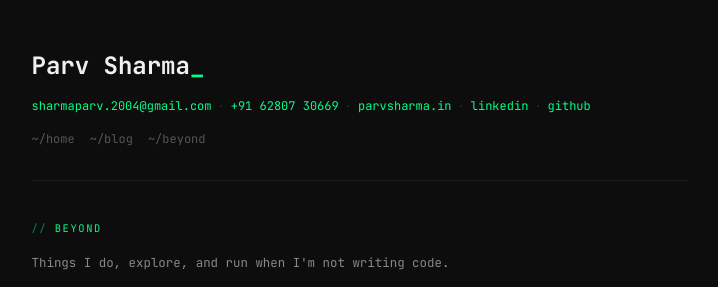
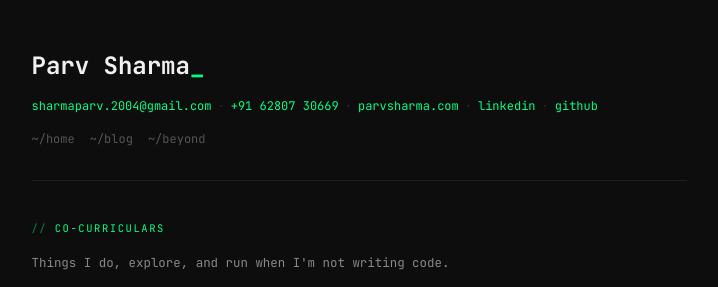
Before and after one commit to Parvsharma04/parvsharma, a Next.js app: page /beyond in a window 1280 px wide. Shown: the top 287 px of the page, without its empty margins (281-999 px from the left). Built offline with nearby package versions, Linux system fonts and the light colour scheme.

Commit message:
Adds optimizations

```diff
--- a/app/beyond/page.tsx
+++ b/app/beyond/page.tsx
@@ -3,13 +3,43 @@ import Header from "@/components/Header";
 import { HobbiesSection } from "@/components/beyond/HobbiesSection";
 import { MiscSection } from "@/components/beyond/MiscSection";
 import { Section } from "@/components/beyond/Section";
+import type { Metadata } from "next";
+
+export const metadata: Metadata = {
+  title: "Co-Curriculars",
+  description:
+    "Things Parv Sharma does, explores, and runs when not writing code — marathon running, trekking, guitar, bowling, and more.",
+  openGraph: {
+    title: "Co-Curriculars | Parv Sharma",
+    description:
+      "Things Parv Sharma does, explores, and runs when not writing code — marathon running, trekking, guitar, bowling, and more.",
+    url: "https://parvsharma.com/co-curricular",
+    type: "website",
+    images: [
+      {
+        url: "https://parvsharma.com/p.png",
+        width: 800,
+        height: 800,
+        alt: "Parv Sharma — Software Developer",
+      },
+    ],
+  },
+  twitter: {
+    card: "summary_large_image",
+    title: "Co-Curriculars | Parv Sharma",
+    description:
+      "Things Parv Sharma does, explores, and runs when not writing code — marathon running, trekking, guitar, bowling, and more.",
+    creator: "@parvsharma04",
+    images: ["https://parvsharma.com/p.png"],
+  },
+};
 
 export default function BeyondPage() {
   return (
     <div style={{ maxWidth: "700px", margin: "0 auto", padding: "3rem 1.5rem" }}>
       <Header />
       <main>
-        <p className="section-label">beyond</p>
+        <p className="section-label">co-curriculars</p>
         <p className="dim" style={{ fontSize: "0.83rem", marginBottom: "1.5rem" }}>
           Things I do, explore, and run when I&apos;m not writing code.
         </p>
--- a/app/blog/[slug]/page.tsx
+++ b/app/blog/[slug]/page.tsx
@@ -2,6 +2,7 @@ import { posts, getPostBySlug } from "@/lib/posts";
 import Header from "@/components/Header";
 import Footer from "@/components/Footer";
 import Link from "next/link";
+import Script from "next/script";
 import { notFound } from "next/navigation";
 
 export function generateStaticParams() {
@@ -19,13 +20,23 @@ export async function generateMetadata({ params }: { params: Promise<{ slug: str
             title: `${post.title} — Parv Sharma`,
             description: post.excerpt || "Engineering, systems, and thoughts by Parv Sharma",
             type: "article",
-            url: `https://parvsharma.in/blog/${slug}`,
+            url: `https://parvsharma.com/blog/${slug}`,
             publishedTime: post.date,
+            images: [
+                {
+                    url: "https://parvsharma.com/p.png",
+                    width: 800,
+                    height: 800,
+                    alt: `${post.title} �� Parv Sharma`,
+                },
+            ],
         },
         twitter: {
             card: "summary_large_image",
             title: `${post.title} — Parv Sharma`,
             description: post.excerpt || "Engineering, systems, and thoughts by Parv Sharma",
+            creator: "@parvsharma04",
+            images: ["https://parvsharma.com/p.png"],
         }
     };
 }
@@ -61,6 +72,15 @@ export default async function PostPage({ params }: { params: Promise<{ slug: str
             continue;
         }
 
+        if (line.startsWith("# ")) {
+            contentNodes.push(
+                <h1 key={`h1-${i}`} style={{ fontWeight: "bold", fontSize: "1.1rem", marginBottom: "2rem", color: "#f0f0f0" }}>
+                    {line.slice(2)}
+                </h1>
+            );
+            continue;
+        }
+
         if (line.startsWith("## ")) {
             contentNodes.push(
                 <h2 key={`h2-${i}`} style={{ fontWeight: "bold", color: "#00ff88", marginTop: "1.8rem", marginBottom: "0.6rem", fontSize: "0.82rem", letterSpacing: "0.1em", textTransform: "uppercase" }}>
@@ -92,8 +112,28 @@ export default async function PostPage({ params }: { params: Promise<{ slug: str
         );
     }
 
+    const blogPostingSchema = {
+        "@context": "https://schema.org",
+        "@type": "BlogPosting",
+        headline: post.title,
+        description: post.excerpt || "Engineering, systems, and thoughts by Parv Sharma",
+        datePublished: post.date,
+        author: {
+            "@type": "Person",
+            name: "Parv Sharma",
+            url: "https://parvsharma.com",
+        },
+        url: `https://parvsharma.com/blog/${slug}`,
+        image: "https://parvsharma.com/p.png",
+    };
+
     return (
         <div style={{ maxWidth: "700px", margin: "0 auto", padding: "3rem 1.5rem" }}>
+            <Script
+                id={`blog-schema-${slug}`}
+                type="application/ld+json"
+                dangerouslySetInnerHTML={{ __html: JSON.stringify(blogPostingSchema) }}
+            />
             <Header />
             <main>
                 <p className="muted" style={{ fontSize: "0.72rem", marginBottom: "0.35rem" }}>
--- a/app/blog/page.tsx
+++ b/app/blog/page.tsx
@@ -10,13 +10,23 @@ export const metadata: Metadata = {
   openGraph: {
     title: "Blog | Parv Sharma",
     description: "Notes on engineering, systems, and things I've been thinking about.",
-    url: "https://parvsharma.in/blog",
+    url: "https://parvsharma.com/blog",
     type: "website",
+    images: [
+      {
+        url: "https://parvsharma.com/p.png",
+        width: 800,
+        height: 800,
+        alt: "Parv Sharma — Software Developer",
+      },
+    ],
   },
   twitter: {
     card: "summary_large_image",
     title: "Blog | Parv Sharma",
     description: "Notes on engineering, systems, and things I've been thinking about.",
+    creator: "@parvsharma04",
+    images: ["https://parvsharma.com/p.png"],
   },
 };
 
@@ -29,7 +39,7 @@ export default function BlogPage() {
         <div style={{ maxWidth: "700px", margin: "0 auto", padding: "3rem 1.5rem" }}>
             <Header />
             <main>
-                <p className="section-label">blog</p>
+                <h1 className="section-label">blog</h1>
                 <p className="dim" style={{ fontSize: "0.83rem", marginBottom: "1.8rem" }}>
                     Notes on engineering, systems, and things I&apos;ve been thinking about.
                 </p>
--- a/app/layout.tsx
+++ b/app/layout.tsx
@@ -11,15 +11,16 @@ const mono = JetBrains_Mono({
 });
 
 export const metadata: Metadata = {
-  metadataBase: new URL("https://parvsharma.in"),
+  metadataBase: new URL("https://parvsharma.com"),
   title: {
-    default: "Parv Sharma | Full Stack Developer",
+    default: "Parv Sharma | Software Developer",
     template: "%s | Parv Sharma",
   },
   description:
-    "Full Stack Developer specializing in TypeScript, React, NestJS, and low-latency systems. Currently building at Bajaj Finserv Health.",
+    "Software developer specializing in TypeScript, React, NestJS, and low-latency systems. Currently building at Bajaj Finserv Health.",
   keywords: [
     "Parv Sharma",
+    "Software Developer",
     "Full Stack Developer",
     "Software Engineer",
     "TypeScript",
@@ -31,8 +32,9 @@ export const metadata: Metadata = {
     "WebSockets",
     "Bajaj Finserv Health",
     "Portfolio",
+    "backend engineer",
   ],
-  authors: [{ name: "Parv Sharma", url: "https://parvsharma.in" }],
+  authors: [{ name: "Parv Sharma", url: "https://parvsharma.com" }],
   creator: "Parv Sharma",
   publisher: "Parv Sharma",
   robots: {
@@ -49,27 +51,55 @@ export const metadata: Metadata = {
   openGraph: {
     type: "website",
     locale: "en_US",
-    url: "https://parvsharma.in",
-    title: "Parv Sharma | Full Stack Developer",
+    url: "https://parvsharma.com",
+    title: "Parv Sharma | Software Developer",
     description:
-      "Full Stack Developer specializing in TypeScript, React, NestJS, and low-latency systems. Currently building at Bajaj Finserv Health.",
-    siteName: "Parv Sharma Portfolio",
+      "Software developer specializing in TypeScript, React, NestJS, and low-latency systems. Currently building at Bajaj Finserv Health.",
+    siteName: "Parv Sharma",
     images: [
       {
-        url: "/p.png",
+        url: "https://parvsharma.com/p.png",
         width: 800,
         height: 800,
-        alt: "Parv Sharma",
+        alt: "Parv Sharma — Software Developer",
       },
     ],
   },
   twitter: {
     card: "summary_large_image",
-    title: "Parv Sharma | Full Stack Developer",
+    title: "Parv Sharma | Software Developer",
     description:
-      "Full Stack Developer specializing in TypeScript, React, NestJS, and low-latency systems. Currently building at Bajaj Finserv Health.",
-    images: ["/p.png"],
+      "Software developer specializing in TypeScript, React, NestJS, and low-latency systems. Currently building at Bajaj Finserv Health.",
+    creator: "@parvsharma04",
+    images: ["https://parvsharma.com/p.png"],
   },
+  icons: {
+    icon: "/favicon.ico",
+    apple: "/apple-touch-icon.png",
+  },
+  other: {
+    "theme-color": "#0d0d0d",
+  },
+};
+
+const personSchema = {
+  "@context": "https://schema.org",
+  "@type": "Person",
+  name: "Parv Sharma",
+  url: "https://parvsharma.com",
+  image: "https://parvsharma.com/p.png",
+  jobTitle: "Software Developer",
+  worksFor: {
+    "@type": "Organization",
+    name: "Bajaj Finserv Health",
+    url: "https://bajajfinservhealth.in",
+  },
+  sameAs: [
+    "https://github.com/Parvsharma04",
+    "https://linkedin.com/in/parvsharma04",
+  ],
+  email: "sharmaparv.2004@gmail.com",
+  knowsAbout: ["TypeScript", "React", "NestJS", "Next.js", "PostgreSQL", "ClickHouse", "Docker", "Kubernetes"],
 };
 
 export default function RootLayout({
@@ -78,6 +108,11 @@ export default function RootLayout({
   return (
     <html lang="en" className={mono.variable}>
       <head>
+        <Script
+          id="person-schema"
+          type="application/ld+json"
+          dangerouslySetInnerHTML={{ __html: JSON.stringify(personSchema) }}
+        />
         <Script
           src="https://www.googletagmanager.com/gtag/js?id=G-P12ZXMWN5T"
           strategy="afterInteractive"
--- a/app/robots.ts
+++ b/app/robots.ts
@@ -6,6 +6,6 @@ export default function robots(): MetadataRoute.Robots {
       userAgent: "*",
       allow: "/",
     },
-    sitemap: "https://parvsharma.in/sitemap.xml",
+    sitemap: "https://parvsharma.com/sitemap.xml",
   };
 }
--- a/app/sitemap.ts
+++ b/app/sitemap.ts
@@ -2,25 +2,29 @@ import { MetadataRoute } from "next";
 import { posts } from "@/lib/posts";
 
 export default function sitemap(): MetadataRoute.Sitemap {
-  const baseUrl = "https://parvsharma.in";
+  const baseUrl = "https://parvsharma.com";
 
-  // Base routes
   const routes = [
     {
       url: baseUrl,
-      lastModified: new Date(),
+      lastModified: new Date("2026-08-31"),
       changeFrequency: "monthly" as const,
       priority: 1.0,
     },
     {
       url: `${baseUrl}/blog`,
-      lastModified: new Date(),
+      lastModified: new Date("2026-08-31"),
       changeFrequency: "weekly" as const,
       priority: 0.8,
     },
+    {
+      url: `${baseUrl}/co-curricular`,
+      lastModified: new Date("2026-08-01"),
+      changeFrequency: "monthly" as const,
+      priority: 0.5,
+    },
   ];
 
-  // Dynamic blog posts
   const postRoutes = posts.map((post) => ({
     url: `${baseUrl}/blog/${post.slug}`,
     lastModified: new Date(post.date),
--- a/components/Header.tsx
+++ b/components/Header.tsx
@@ -17,7 +17,7 @@ export default function Header() {
         <span style={{ color: "#2a2a2a", margin: "0 0.4rem" }}>·</span>
         <a href="tel:+916280730669">+91 62807 30669</a>
         <span style={{ color: "#2a2a2a", margin: "0 0.4rem" }}>·</span>
-        <a href="https://parvsharma.in" target="_blank" rel="noopener noreferrer">parvsharma.in</a>
+        <a href="https://parvsharma.com" target="_blank" rel="noopener noreferrer">parvsharma.com</a>
         <span style={{ color: "#2a2a2a", margin: "0 0.4rem" }}>·</span>
         <a href="https://linkedin.com/in/parvsharma04" target="_blank" rel="noopener noreferrer">linkedin</a>
         <span style={{ color: "#2a2a2a", margin: "0 0.4rem" }}>·</span>
--- a/components/Projects.tsx
+++ b/components/Projects.tsx
@@ -84,10 +84,10 @@ export default function Projects() {
           <div key={i} className="mb-5">
             <div className="flex flex-wrap items-baseline gap-2">
               <span className="text-gray-100 font-bold">{p.name}</span>
-              <a href={p.url} target="_blank" rel="noopener noreferrer" className="text-sm text-green-400 hover:underline">
+              <a href={p.url} target="_blank" rel="noopener noreferrer" className="text-sm text-green-400 hover:underline" aria-label={`${p.name} — live demo`}>
                 [live]
               </a>
-              <a href={p.github} target="_blank" rel="noopener noreferrer" className="text-sm text-green-400 hover:underline">
+              <a href={p.github} target="_blank" rel="noopener noreferrer" className="text-sm text-green-400 hover:underline" aria-label={`${p.name} — GitHub repository`}>
                 [github]
               </a>
             </div>
```
Also changed, not shown: app/not-found.tsx (+13 -16 lines).
